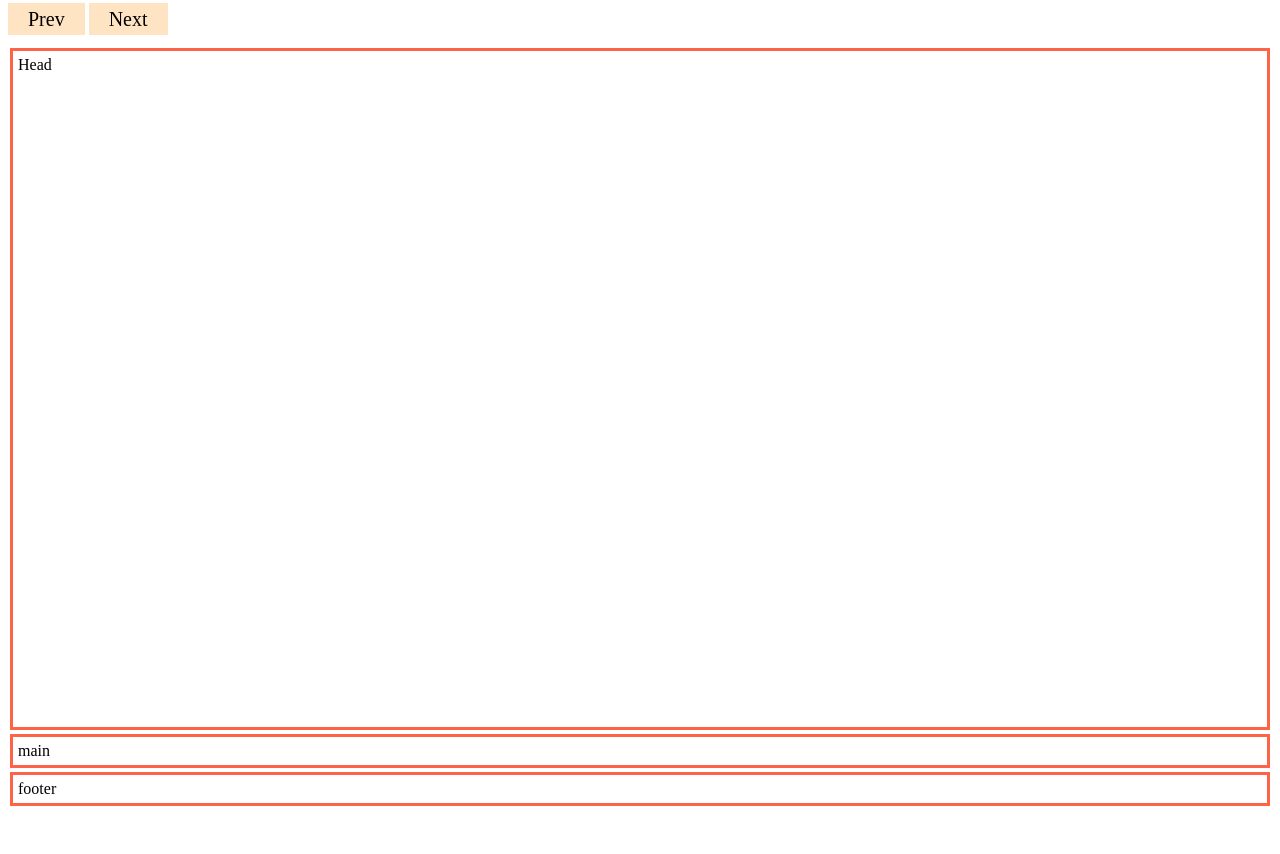
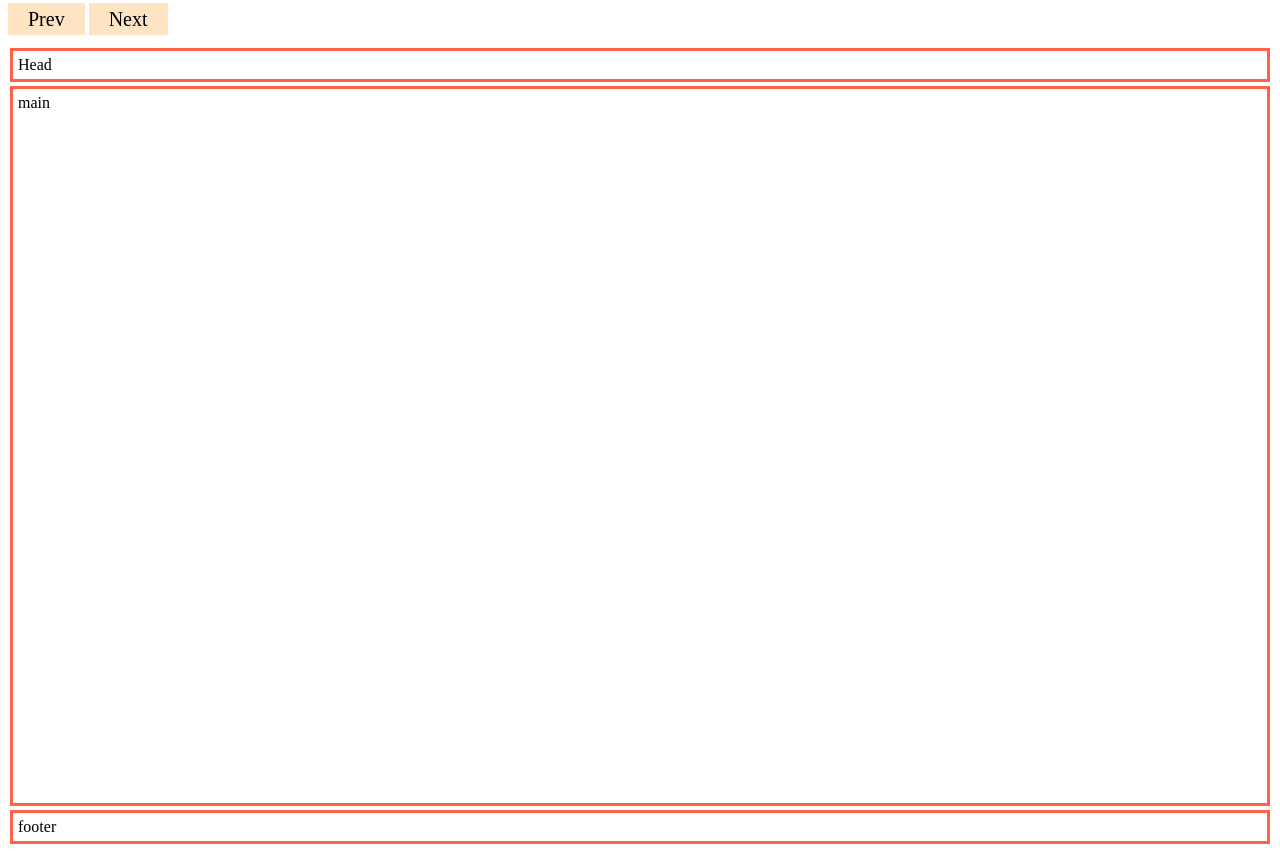
Before and after one commit to suaaz/Grid, a plain HTML site: page grid2.html in a window 1280 px wide. Before the commit the page ends 816 px from the top, so only its background shows below. Drawn offline with Linux system fonts and the light colour scheme.

Commit message:
Add files via upload

```diff
--- a/grid2.css
+++ b/grid2.css
@@ -1,4 +1,4 @@
-body {
+.container {
     display: grid;
     height: 100vh;
     grid-template-rows: auto 1fr auto;
--- a/grid2.html
+++ b/grid2.html
@@ -12,8 +12,10 @@
         <a href="index.html" class="prev">Prev</a>
         <a href="grid3.html" class="next">Next</a>
     </div>
-    <div class="border head">Head</div>
-    <div class="border main">main</div>
-    <div class="border footer">footer</div>
+    <div class="container">
+        <div class="border head">Head</div>
+        <div class="border main">main</div>
+        <div class="border footer">footer</div>
+    </div>
 </body>
 </html>
```
